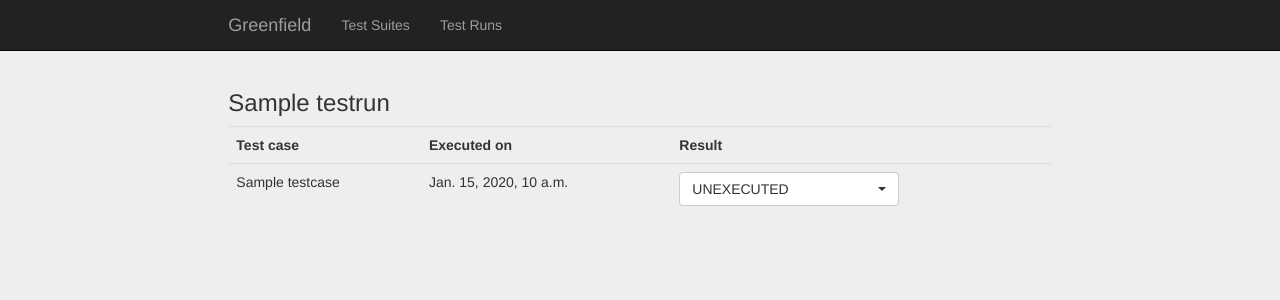
After one commit to maciejd/greenfield-django, a Django app: page /greenfield/run/1/ in a window 1280 px wide. The commit adds this page. Shown: the top 300 px of the page. Run offline with Django 3.2, Linux system fonts and the light colour scheme; tables that the repository leaves empty hold one stand-in row (values such as "Sample post"); some libraries are stand-ins or nearby versions.

Commit message:
implemented update results

```diff
--- a/greenfield/testmanagement/models.py
+++ b/greenfield/testmanagement/models.py
@@ -29,7 +29,11 @@ class TestRun(models.Model):
 
 @python_2_unicode_compatible
 class TestExecution(models.Model):
-    STATUSES = ((0, 'UNEXECUTED'), (1, 'PASSED'), (2, 'FAILED'), (3, 'BLOCKED'))
+    UNEXECUTED = 0
+    PASSED = 1
+    FAILED = 2
+    BLOCKED = 3
+    STATUSES = ((UNEXECUTED, 'UNEXECUTED'), (PASSED, 'PASSED'), (FAILED, 'FAILED'), (BLOCKED, 'BLOCKED'))
     status = models.PositiveSmallIntegerField(choices=STATUSES, default=0)
     run =  models.ForeignKey(TestRun, on_delete=models.CASCADE)
     case = models.ForeignKey(TestCase, on_delete=models.CASCADE)
--- /dev/null
+++ b/greenfield/testmanagement/templates/testmanagement/run_detail.html
@@ -0,0 +1,37 @@
+{% extends 'testmanagement/base.html' %}
+{% block content %}
+<div class="container-fluid">
+  <div class="row">
+    <div class="col-lg-8 col-lg-offset-2">
+      <h3>{{ run.title }}</h3>
+    </div>
+  </div>
+  <div class="row">
+    <div class="col-lg-8 col-lg-offset-2">
+      <table class="table">
+         <tr>
+           <th>Test case</th>
+           <th>Executed on</th>
+           <th>Result</th>
+         </tr>
+         {% for e in run.testexecution_set.all %}
+         <tr>
+           <td>{{ e.case.title }}</td>
+           <td>{{ e.updated_at }}</td>
+           <td>
+             <form name="result" action="{% url 'greenfield:update_result' run.id e.id %}" method="POST">
+               {% csrf_token %}
+               <select class="selectpicker" data-style="btn-default" name="status" onchange="this.form.submit()">
+               {% for value, text in STATUSES %}
+                 <option value="{{ value }}" {% if value == e.status %} selected="selected"{% endif %}>{{ text }}</option>
+               {% endfor %}
+              </select>
+             </form>
+           </td>
+          </tr>
+  {% endfor %}
+</table>
+</div>
+</div>
+</div>
+{% endblock %}
--- a/greenfield/testmanagement/templates/testmanagement/run_list.html
+++ b/greenfield/testmanagement/templates/testmanagement/run_list.html
@@ -20,7 +20,7 @@
          </tr>
          {% for run in runs %}
          <tr>
-          <td><a href=#>{{ run.title }}</a></td>
+          <td><a href="{% url 'greenfield:run' run.id %}">{{ run.title }}</a></td>
 	  <td>{{ run.suite.title }}</td>
           <td>{{ run.created_at }}</td>
           <td>
--- a/greenfield/testmanagement/urls.py
+++ b/greenfield/testmanagement/urls.py
@@ -11,6 +11,8 @@ urlpatterns = [
     url(r'^suite/add$', views.add_suite, name='add_suite'),
     url(r'^suite/delete/(?P<suite_id>[0-9]+)/$', views.delete_suite, name='delete_suite'),
     url(r'^run/$', views.show_runs, name='runs'),
+    url(r'^run/(?P<run_id>[0-9]+)/update/(?P<execution_id>[0-9]+)/$', views.update_result, name='update_result'),
+    url(r'^run/(?P<run_id>[0-9]+)/', views.show_run, name='run'),
     url(r'^run/add$', views.add_run, name='add_run'),
     url(r'^run/delete/(?P<run_id>[0-9]+)/&$', views.delete_run, name='delete_run'),
     ]
--- a/greenfield/testmanagement/views.py
+++ b/greenfield/testmanagement/views.py
@@ -49,3 +49,13 @@ def add_run(request):
 def delete_run(request, run_id):
     get_object_or_404(TestRun, pk=run_id).delete()
     return HttpResponseRedirect(reverse('greenfield:runs'))
+
+def show_run(request, run_id):
+    tr = get_object_or_404(TestRun, pk=run_id)
+    return render(request, 'testmanagement/run_detail.html', {'run': tr, 'STATUSES':TestExecution.STATUSES})
+
+def update_result(request, run_id, execution_id):
+    e = get_object_or_404(TestExecution, pk=execution_id)
+    e.status=request.POST['status']
+    e.save()
+    return HttpResponseRedirect(reverse('greenfield:run', kwargs={'run_id':run_id}))
```
Also changed, not shown: greenfield/testmanagement/migrations/0003_auto_20161122_1359.py (added), greenfield/testmanagement/migrations/0004_auto_20161122_1416.py (added).
